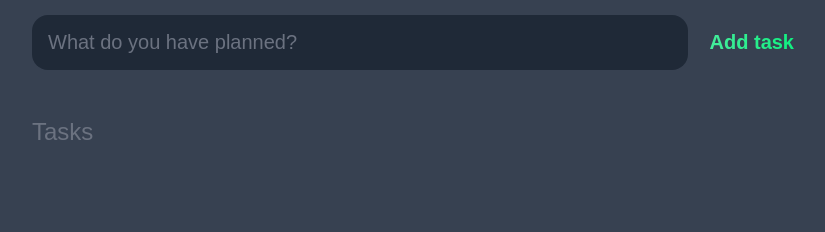
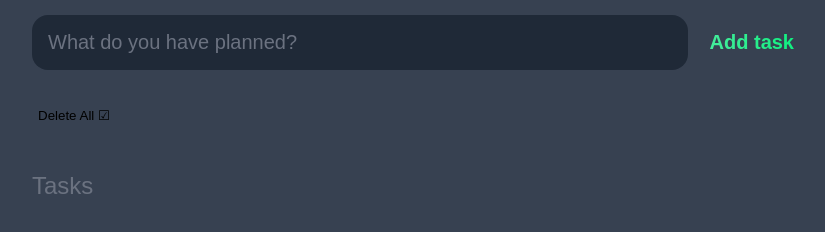
Before and after one commit to kuldeepvyass/ToDolist, a plain HTML site: page index.html in a window 1280 px wide. Shown: the part 78-310 px from the top of the page, without its empty margins (224-1049 px from the left). Drawn offline with Linux system fonts and the light colour scheme.

Commit message:
Update index.html

```diff
--- a/index.html
+++ b/index.html
@@ -26,17 +26,24 @@
 				type="submit"
 				id="new-task-submit"
 				value="Add task" />
-		</form>
+
+		</form><br><br>
+		<form id="selected-task-form">
+		<input
+				type="submit"
+				id="selected-task-delete"
+				class="selected_task_delete"
+				value="Delete All &#9745" />
+	</form>
 	</header>
 	<main>
+		<div id="checkbox">
+		</div>
 		<section class="task-list">
 			<h2>Tasks</h2>
+					<div id="tasks">
+			</div>
 
-			<div id="tasks">
-
-
-
-			</div>
 		</section>
 	</main>
 
```
